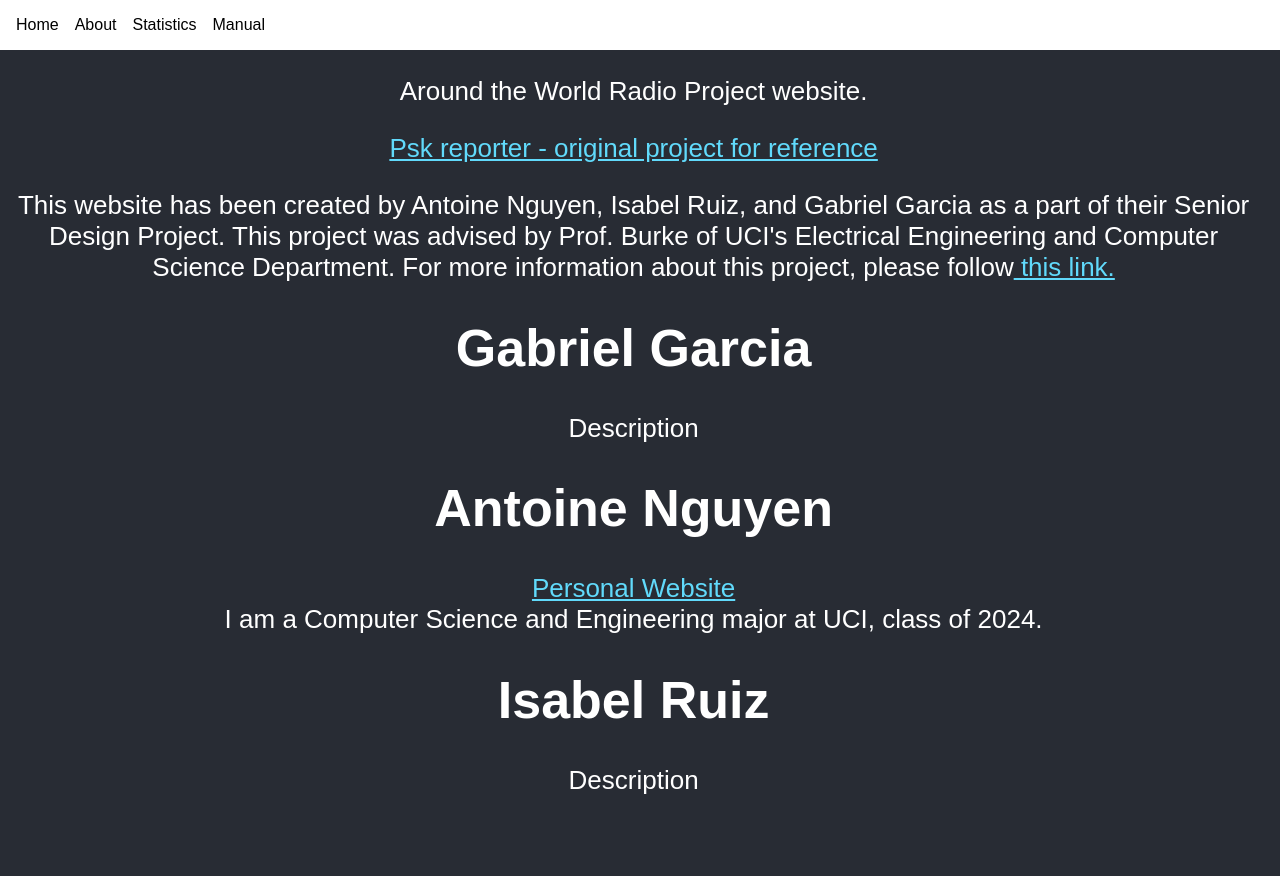
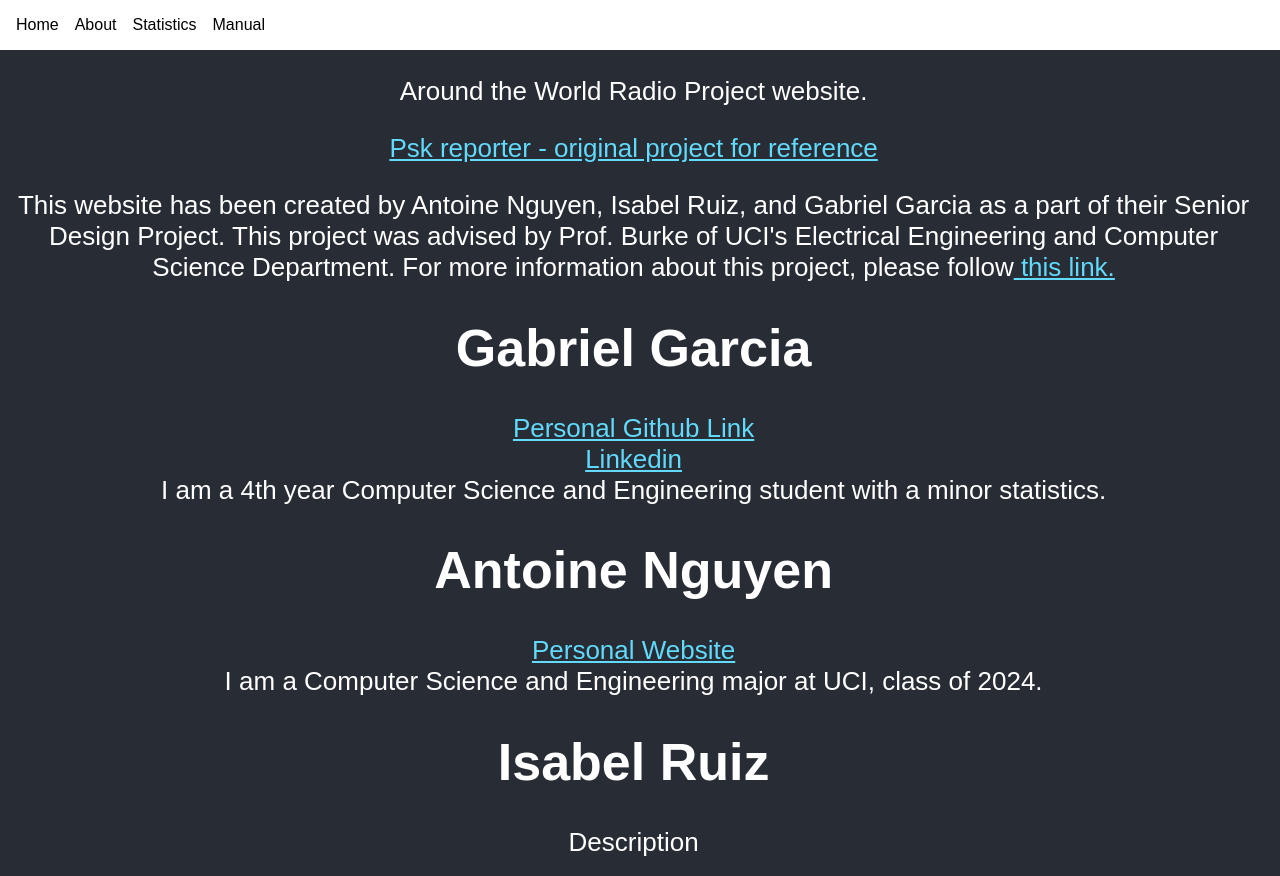
Before and after one commit to ggarcia453/AroundtheWorldRadio, a React (Create React App) app in the folder radio-site/: page /AroundtheWorldRadio/about in a window 1280 px wide. Built offline with nearby package versions, Linux system fonts and the light colour scheme.

Commit message:
Update AboutUs.jsx

```diff
--- a/radio-site/src/pages/AboutUs.jsx
+++ b/radio-site/src/pages/AboutUs.jsx
@@ -37,7 +37,13 @@ const AboutUs = () => {
             <h1>
                 Gabriel Garcia
             </h1>
-            <p>Description</p>
+            <p>
+            <a className="App-link" href="https://github.com/ggarcia453">Personal Github Link</a>
+              <br/>
+            <a className="App-link" href="https://www.linkedin.com/in/gabriel-e-garcia/">Linkedin</a>
+            <br/>
+            I am a 4th year Computer Science and Engineering student with a minor statistics.
+            </p>
             <h1>Antoine Nguyen</h1>
             <p>
               <a className="App-link" href="https://20wontons.github.io/">Personal Website</a>
```
